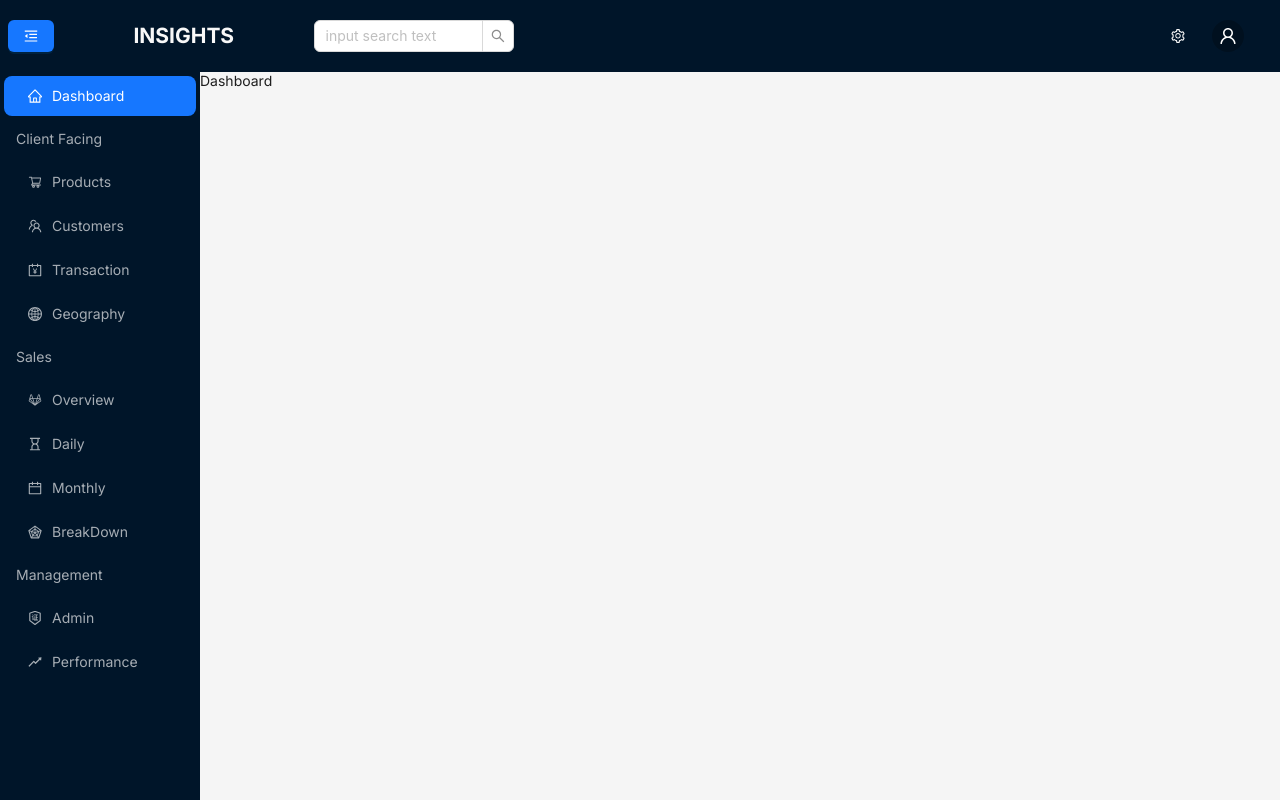
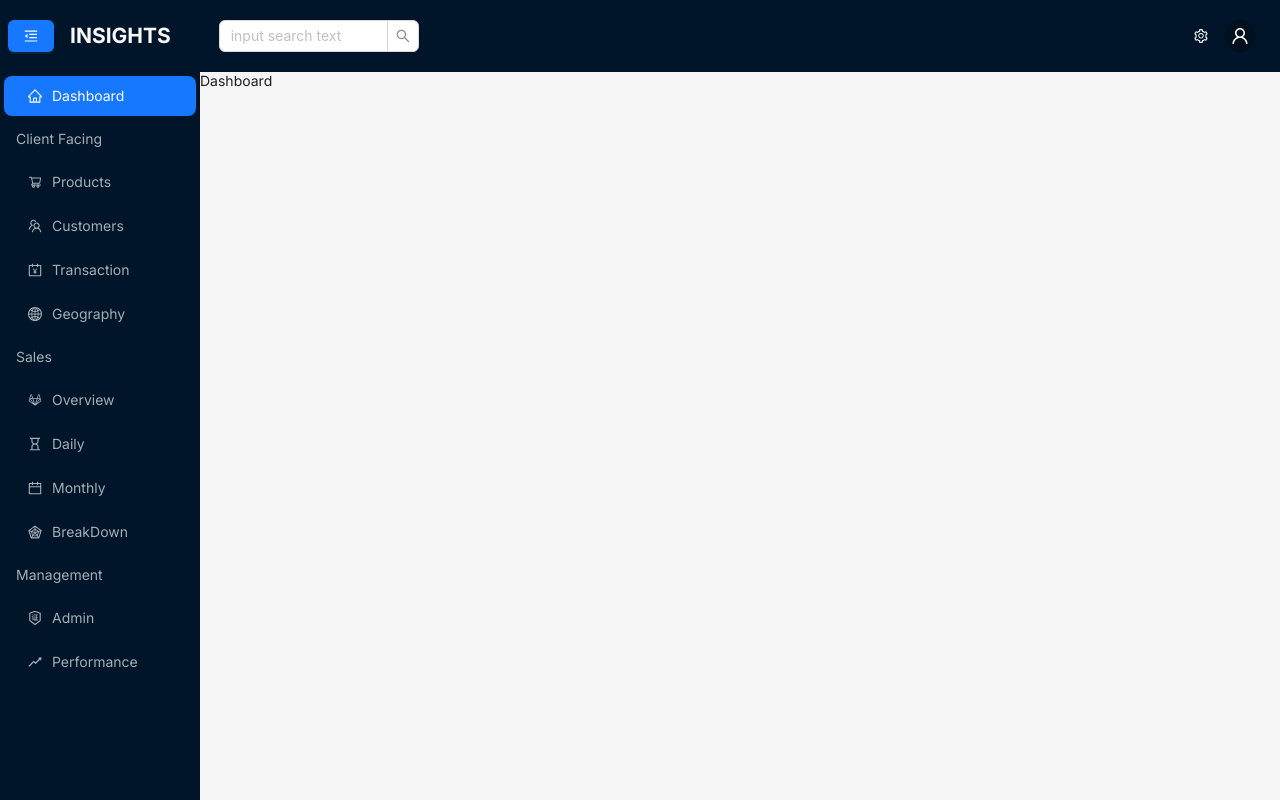
Before and after one commit to iamvishal98/Insights, a React (Vite) app in the folder client/: page /dashboard in a window 1280 px wide. Built offline with nearby package versions, Linux system fonts and the light colour scheme; no server answers.

Commit message:
navbar changes

```diff
--- a/client/src/components/navbar/Navbar.jsx
+++ b/client/src/components/navbar/Navbar.jsx
@@ -3,7 +3,7 @@ import {
   MenuUnfoldOutlined,
   MenuFoldOutlined,
 } from "@ant-design/icons";
-import { Layout, Input, Button } from "antd";
+import { Layout, Input, Button, Typography } from "antd";
 import React, { useEffect } from "react";
 import { useDispatch, useSelector } from "react-redux";
 import { getUser } from "../../redux/general/generalSlice";
@@ -12,6 +12,7 @@ import "./navbar.css";
 
 const Navbar = ({ toggleCollapsed, collapsed }) => {
   const { Search } = Input;
+  const { Text } = Typography;
   const { user } = useSelector((state) => state.general);
   const dispatch = useDispatch();
 
@@ -22,10 +23,12 @@ const Navbar = ({ toggleCollapsed, collapsed }) => {
   return (
     <Layout.Header theme="dark" className="navbar">
       <div className="left">
-        <Button type="primary" onClick={toggleCollapsed}>
-          {collapsed ? <MenuUnfoldOutlined /> : <MenuFoldOutlined />}
-        </Button>
-        <h2>INSIGHTS</h2>
+        <div className="logo-btn">
+          <Button type="primary" onClick={toggleCollapsed}>
+            {collapsed ? <MenuUnfoldOutlined /> : <MenuFoldOutlined />}
+          </Button>
+          <h2>INSIGHTS</h2>
+        </div>
         <Search
           placeholder="input search text"
           allowClear
@@ -36,8 +39,11 @@ const Navbar = ({ toggleCollapsed, collapsed }) => {
       </div>
       <div className="right">
         <SettingOutlined />
+
         <RightMenu />
-        <span>{user?.name}</span>
+        <Text type="success" ellipsis>
+          {user?.name}
+        </Text>
       </div>
     </Layout.Header>
   );
--- a/client/src/components/navbar/navbar.css
+++ b/client/src/components/navbar/navbar.css
@@ -5,20 +5,27 @@
     color: #f8f8f8;
     padding: 0.5rem;
     height: 4.5rem;
-    flex-grow: 1;
+
 }
 
 .left,.right {
     display: flex;
     align-items: center;
-    justify-content: space-between;
 }
+
 .left{
-    width: 40%;
+  flex: 2;
+  gap: 3rem;
+}
+
+.right {
+    flex: 1;
+    justify-content: flex-end;
     gap: 1rem;
 }
 
-.right {
-    width: 8%;
-    gap: 0.3rem;
+.logo-btn {
+    display: flex;
+    align-items: center;
+    gap: 1rem;
 }
```
